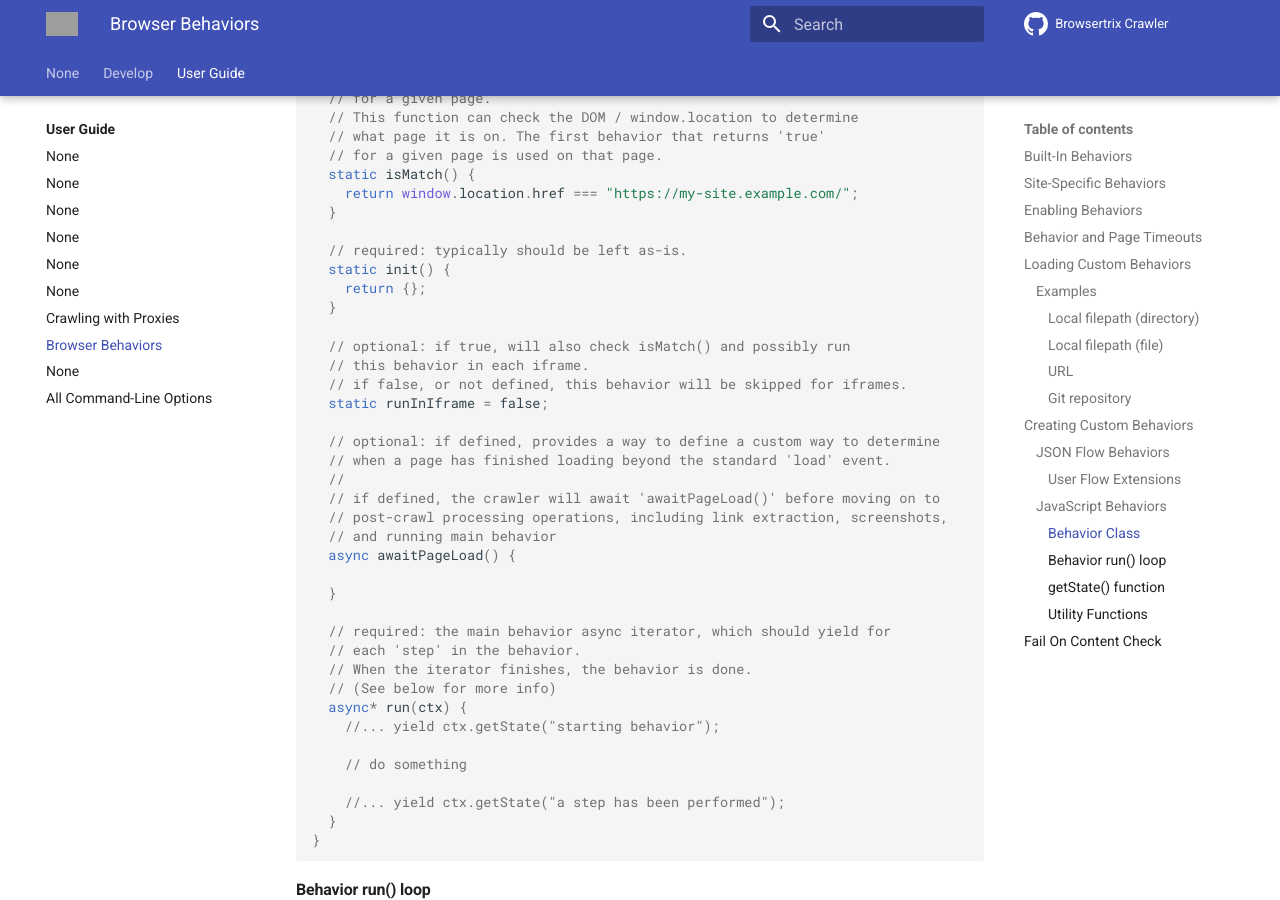
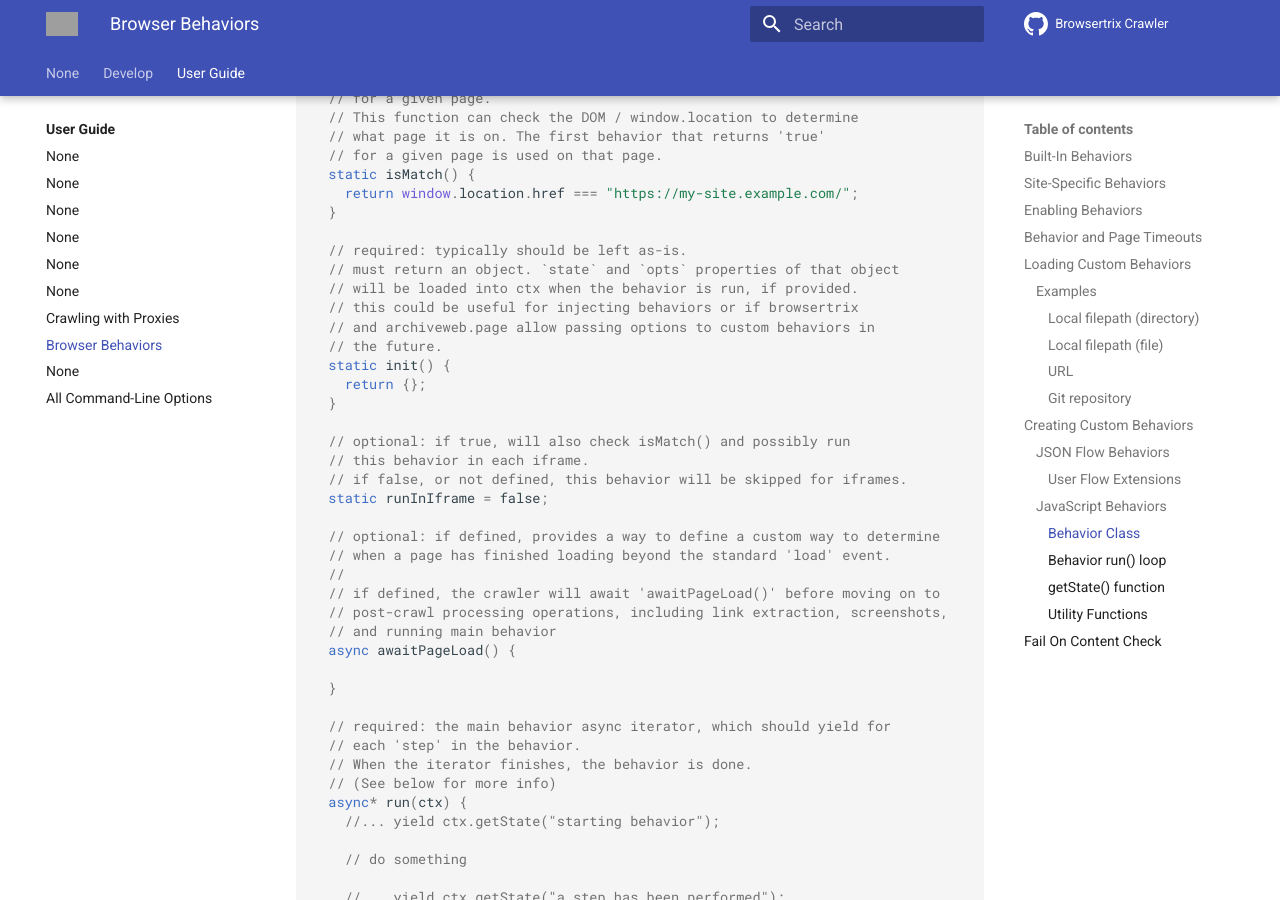
Before and after one commit to webrecorder/browsertrix-crawler, an MkDocs documentation site: the page built from docs/docs/user-guide/behaviors.md, in a window 1280 px wide and 900 px high, scrolled down 3929 px. Built offline with MkDocs 1.6.1 and Material for MkDocs 9.7.7, drawn with Linux system fonts in a browser that asks for light colours; comment, search, counter and statistics services are not loaded; grey boxes are pictures that could not be loaded.

Commit message:
Add some explanation of init

```diff
--- a/docs/docs/user-guide/behaviors.md
+++ b/docs/docs/user-guide/behaviors.md
@@ -141,6 +141,11 @@ class MyBehavior
   }
 
   // required: typically should be left as-is.
+  // must return an object. `state` and `opts` properties of that object
+  // will be loaded into ctx when the behavior is run, if provided.
+  // this could be useful for injecting behaviors or if browsertrix
+  // and archiveweb.page allow passing options to custom behaviors in
+  // the future.
   static init() {
     return {};
   }
```
